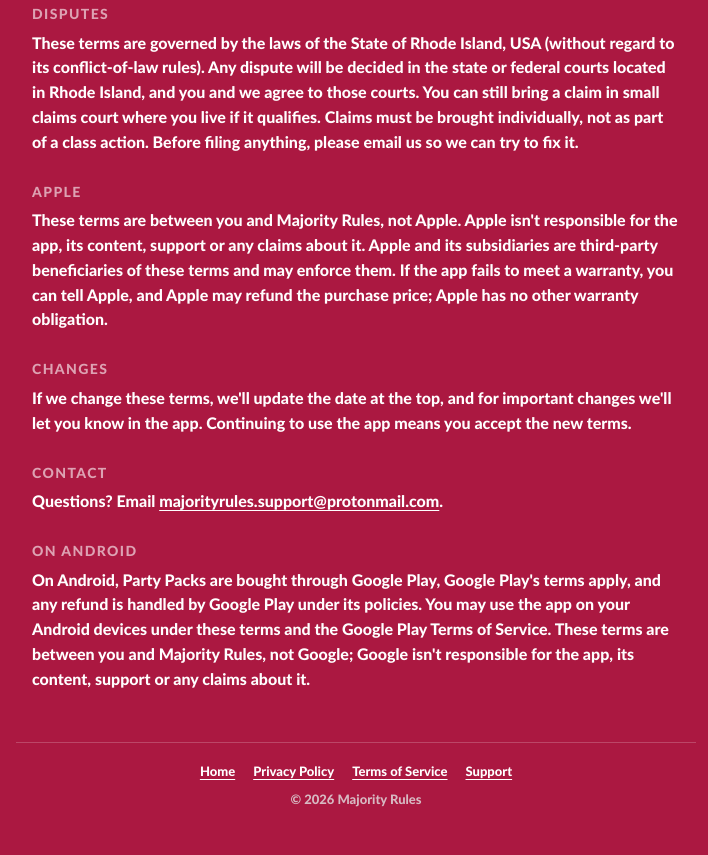
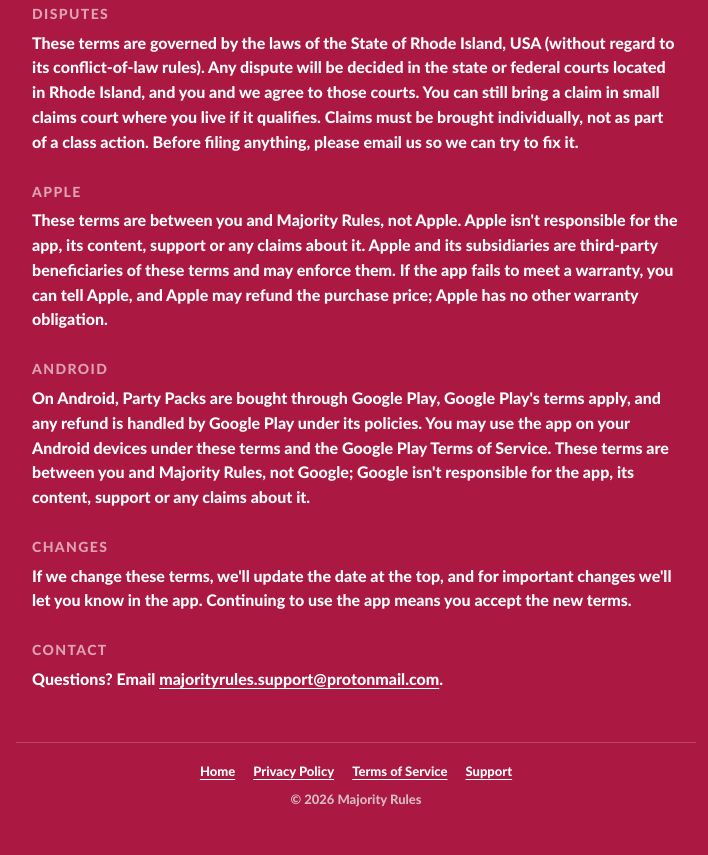
Before and after one commit to majority-rules/legal, a plain HTML site: page terms/index.html in a window 1280 px wide. Shown: the part 1589-2444 px from the top of the page, without its empty margins (284-992 px from the left). Drawn offline with Linux system fonts and the light colour scheme.

Commit message:
Terms: Android section under Apple
Co-Authored-By: Claude Opus 5.5 <noreply@anthropic.com>

```diff
--- a/terms/index.html
+++ b/terms/index.html
@@ -63,16 +63,16 @@
 <p>These terms are between you and Majority Rules, not Apple. Apple isn't responsible for the app, its content, support or any claims about it. Apple and its subsidiaries are third-party beneficiaries of these terms and may enforce them. If the app fails to meet a warranty, you can tell Apple, and Apple may refund the purchase price; Apple has no other warranty obligation.</p>
 </section>
 <section>
+<h2>Android</h2>
+<p>On Android, Party Packs are bought through Google Play, Google Play's terms apply, and any refund is handled by Google Play under its policies. You may use the app on your Android devices under these terms and the Google Play Terms of Service. These terms are between you and Majority Rules, not Google; Google isn't responsible for the app, its content, support or any claims about it.</p>
+</section>
+<section>
 <h2>Changes</h2>
 <p>If we change these terms, we'll update the date at the top, and for important changes we'll let you know in the app. Continuing to use the app means you accept the new terms.</p>
 </section>
 <section>
 <h2>Contact</h2>
 <p>Questions? Email <a href="mailto:majorityrules.support@protonmail.com">majorityrules.support@protonmail.com</a>.</p>
-</section>
-<section>
-<h2>On Android</h2>
-<p>On Android, Party Packs are bought through Google Play, Google Play's terms apply, and any refund is handled by Google Play under its policies. You may use the app on your Android devices under these terms and the Google Play Terms of Service. These terms are between you and Majority Rules, not Google; Google isn't responsible for the app, its content, support or any claims about it.</p>
 </section>
 </main>
 <footer>
```
